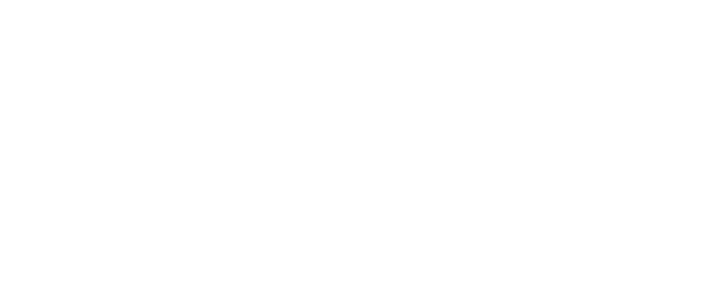
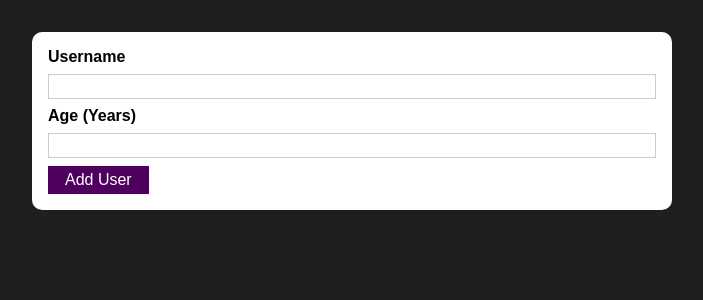
Before and after one commit to sam-nazarian/address-book-react-webapp, a React (Create React App) app: page / in a window 1280 px wide. Shown: the top 300 px of the page, without its empty margins (288-991 px from the left). Built offline with nearby package versions, Linux system fonts and the light colour scheme.

Commit message:
Implemented the AddUser component
Has a form that allows the user to enter their data.

```diff
--- a/src/App.js
+++ b/src/App.js
@@ -1,10 +1,11 @@
 import React from 'react';
 
+import AddUser from './components/Users/AddUser';
 
 function App() {
   return (
     <div>
-
+      <AddUser />
     </div>
   );
 }
--- /dev/null
+++ b/src/components/UI/Button.js
@@ -0,0 +1,14 @@
+import React from 'react';
+
+import classes from './Button.module.css';
+
+const Button = (props) => {
+  return (
+    // if button is clicked run the handler passed into the function
+    <button className={classes.button} type={props.type || 'button'} onClick={props.onClick}>
+      {props.children}
+    </button>
+  );
+};
+
+export default Button;
--- /dev/null
+++ b/src/components/UI/Button.module.css
@@ -0,0 +1,18 @@
+.button {
+  font: inherit;
+  border: 1px solid #4f005f;
+  background: #4f005f;
+  color: white;
+  padding: 0.25rem 1rem;
+  cursor: pointer;
+}
+
+.button:hover,
+.button:active {
+  background: #741188;
+  border-color: #741188;
+}
+
+.button:focus {
+  outline: none;
+}
--- /dev/null
+++ b/src/components/UI/Card.js
@@ -0,0 +1,9 @@
+import React from 'react';
+
+import classes from './Card.module.css';
+
+const Card = (props) => {
+  return <div className={`${classes.card} ${props.className}`}>{props.children}</div>;
+};
+
+export default Card;
--- /dev/null
+++ b/src/components/UI/Card.module.css
@@ -0,0 +1,5 @@
+.card {
+  background: white;
+  box-shadow: 02 px 8px rgba(0, 0, 0, .26);
+  border-radius: 10px;
+}
--- /dev/null
+++ b/src/components/Users/AddUser.js
@@ -0,0 +1,48 @@
+import React, { useState } from 'react';
+import Button from '../UI/Button';
+import Card from '../UI/Card';
+import classes from './AddUser.module.css';
+
+const AddUser = (props) => {
+  const [enteredUsername, setEnteredUsername] = useState('');
+  const [enteredAge, setEnteredAge] = useState('');
+
+  const addUserHandler = (e) => {
+    e.preventDefault();
+    if (enteredUsername.trim().length === 0 || enteredAge.trim().length === 0) {
+      return;
+    }
+
+    if (+enteredAge < 1) {
+      return;
+    }
+
+    console.log(enteredUsername, enteredAge);
+    setEnteredUsername('');
+    setEnteredAge('');
+  };
+
+  const usernameChangeHandler = (e) => {
+    setEnteredUsername(e.target.value);
+  };
+
+  const ageChangeHandler = (e) => {
+    setEnteredAge(e.target.value);
+  };
+
+  return (
+    <Card className={classes.input}>
+      <form onSubmit={addUserHandler}>
+        <label htmlFor="username">Username</label>
+        <input id="username" type="text" value={enteredUsername} onChange={usernameChangeHandler} />
+
+        <label htmlFor="age">Age (Years)</label>
+        <input id="age" type="number" value={enteredAge} onChange={ageChangeHandler} />
+
+        <Button type="submit">Add User</Button>
+      </form>
+    </Card>
+  );
+};
+
+export default AddUser;
--- /dev/null
+++ b/src/components/Users/AddUser.module.css
@@ -0,0 +1,26 @@
+.input {
+  margin: 2rem auto;
+  padding: 1rem;
+  width: 90%;
+  max-width: 40rem;
+}
+
+.input label {
+  display: block;
+  font-weight: bold;
+  margin-bottom: 0.5rem;
+}
+
+.input input {
+  font: inherit;
+  display: block;
+  width: 100%;
+  border: 1px solid #ccc;
+  padding: 0.15rem;
+  margin-bottom: 0.5rem;
+}
+
+.input input:focus {
+  outline: none;
+  border-color: #4f005f;
+}
--- a/src/index.css
+++ b/src/index.css
@@ -4,6 +4,7 @@
 
 html {
   font-family: sans-serif;
+  background: #1f1f1f;
 }
 
 body {
```
